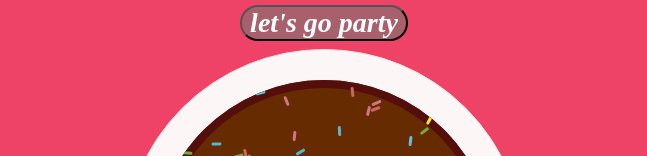
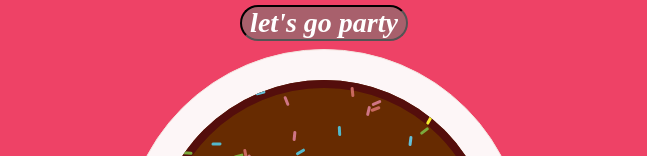
Before and after one commit to ybenhayun/birthdayparadox, a plain HTML site: page index.html in a window 1280 px wide. In both pictures the pointer is over the button "let's go party". Shown: the part 178-334 px from the top of the page, without its empty margins (316-963 px from the left). Drawn offline with nearby package versions, Linux system fonts and the light colour scheme.

Commit message:
button shading

```diff
--- a/birthday.css
+++ b/birthday.css
@@ -57,11 +57,13 @@ button {
     background: #9d2942;
     color: white;
     margin: .5rem;
+    border-style: outset;
 }
 
 button:hover {
     background: rgb(168, 96, 108);
     cursor: pointer;
+    border-style: inset;
 }
 
 .circle {
```
